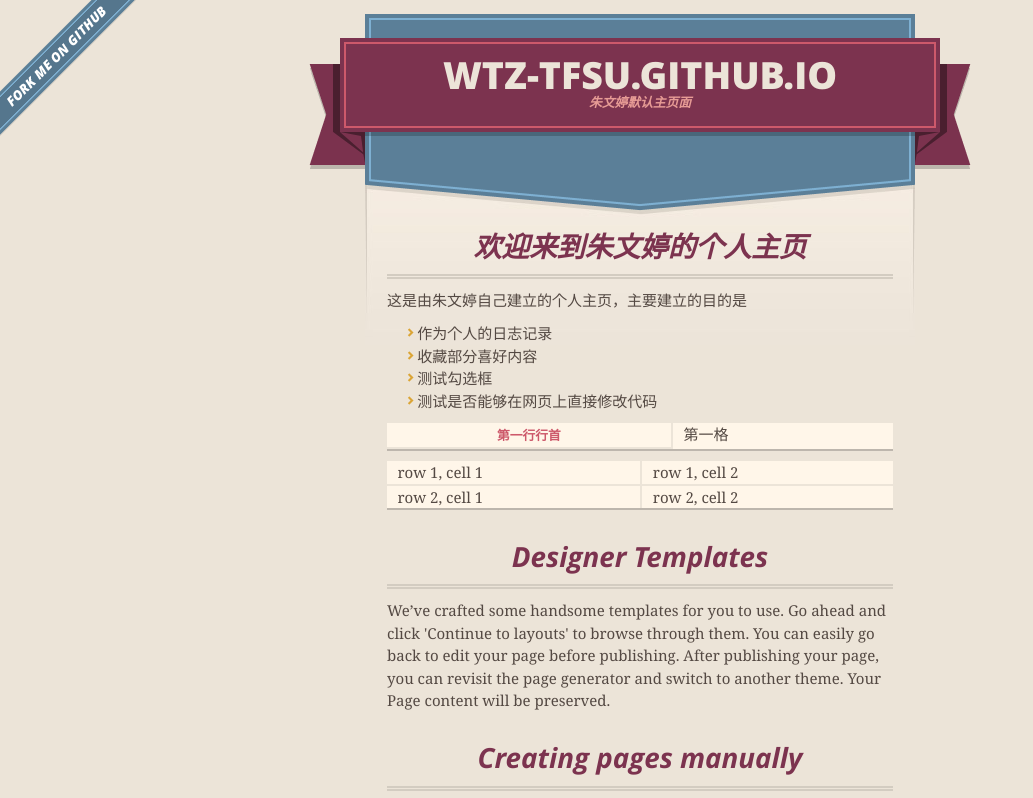
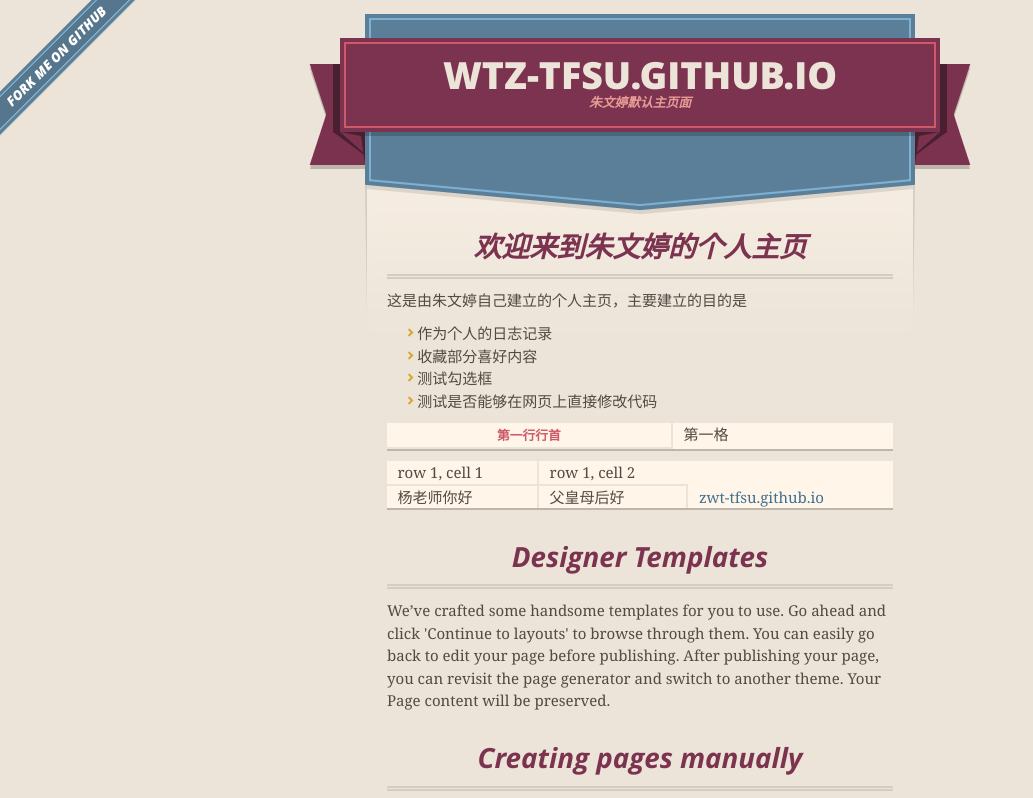
Before and after one commit to wtz-tfsu/wtz-tfsu.github.io, a plain HTML site: page index.html in a window 1280 px wide. Shown: the top 798 px of the page, without its empty margins (0-1033 px from the left). Drawn offline with nearby package versions, Linux system fonts and the light colour scheme.

Commit message:
测试链接001
测试连接001

```diff
--- a/index.html
+++ b/index.html
@@ -66,8 +66,9 @@
 <td>row 1, cell 2</td>
 </tr>
 <tr>
-<td>row 2, cell 1</td>
-<td>row 2, cell 2</td>
+<td>杨老师你好</td>
+<td>父皇母后好</td>
+<td><a href="zwt-tfsu.github.io">zwt-tfsu.github.io</a></td>
 </tr>
 </table>
 
```
